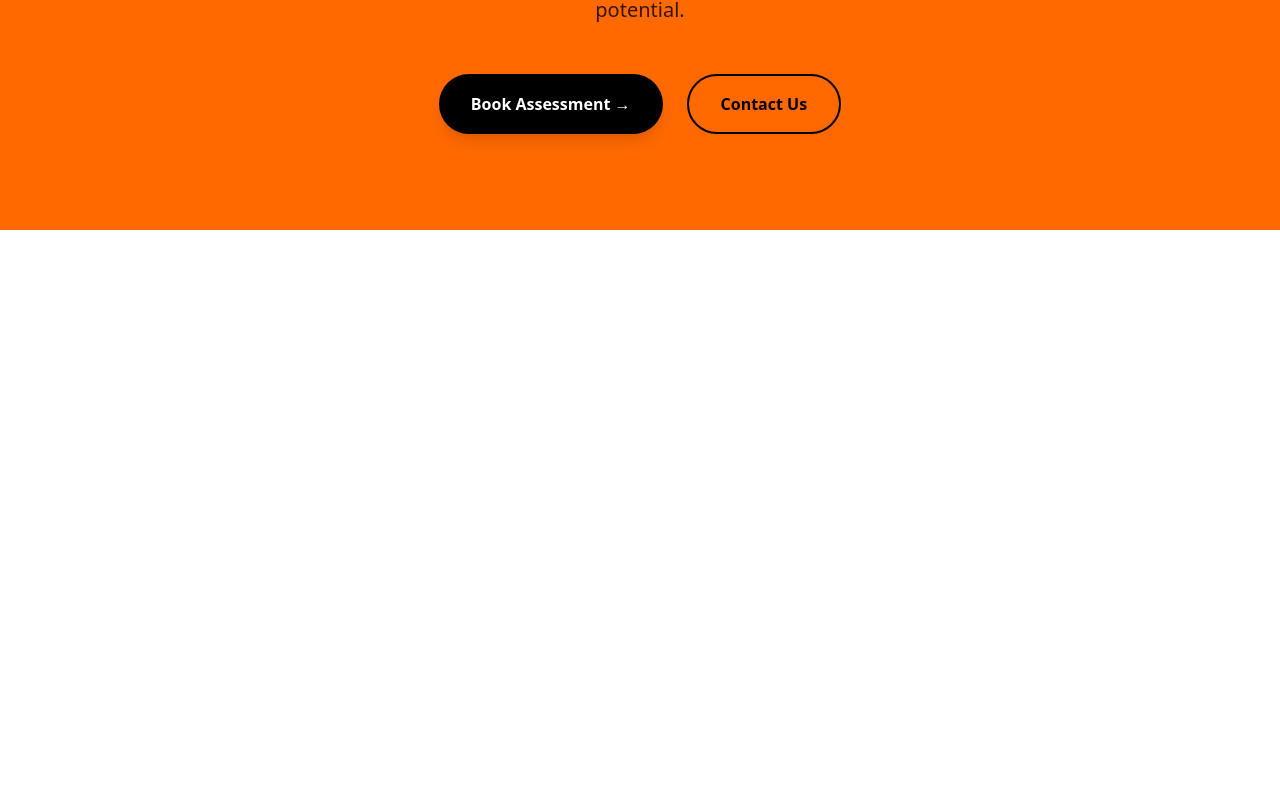
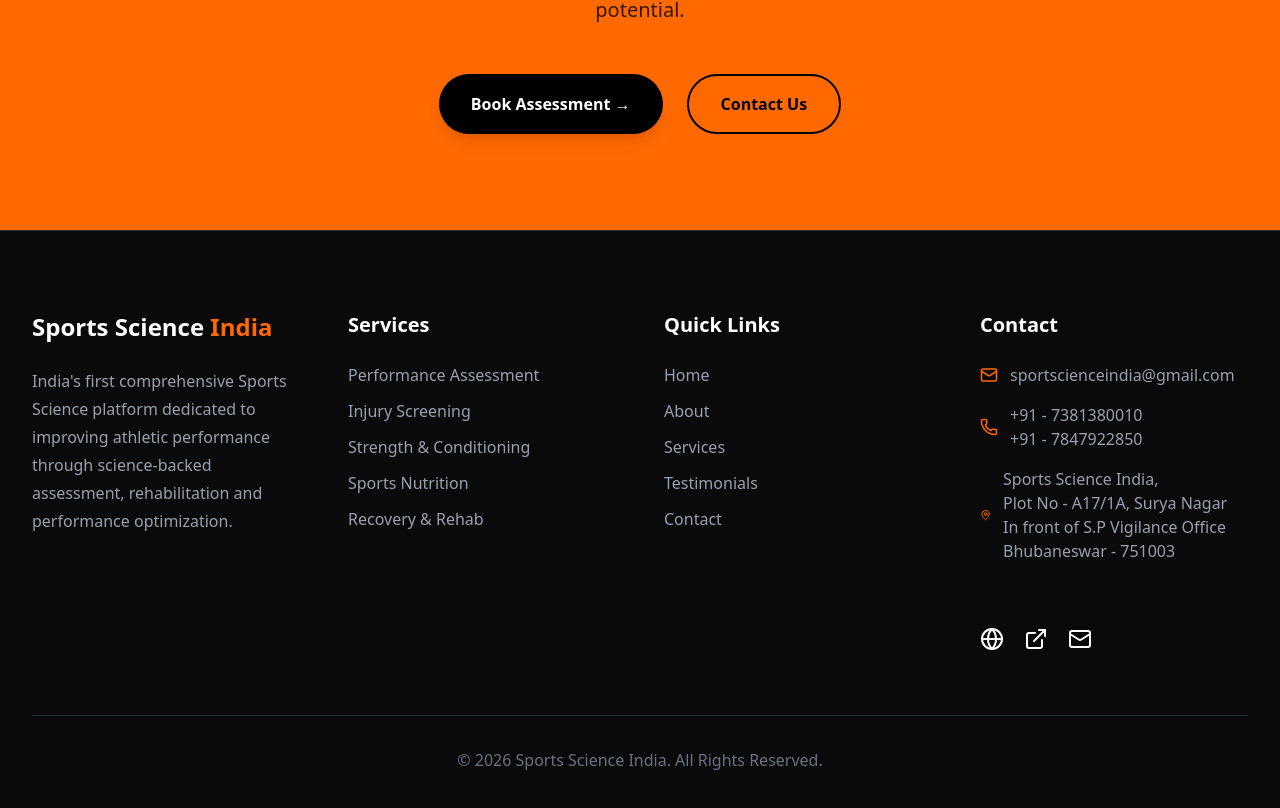
Before and after one commit to jayadevdotgit/sports-science-india-v2, a Next.js app: page / in a window 1280 px wide. Shown: the part 6800-7608 px from the top of the page. Before the commit the page ends 7030 px from the top, so only its background shows below. Built offline with nearby package versions, Linux system fonts and the light colour scheme.

Commit message:
Complete homepage with FAQ, CTA and Footer

```diff
--- a/app/page.tsx
+++ b/app/page.tsx
@@ -7,6 +7,7 @@ import Stats from "@/components/stats/Stats";
 import Testimonials from "@/components/testimonials/Testimonials";
 import FAQ from "@/components/faq/faq";
 import CTA from "@/components/cta/CTA";
+import Footer from "@/components/footer/Footer";
 
 export default function Home() {
   return (
@@ -20,6 +21,7 @@ export default function Home() {
       <Testimonials />
       <FAQ />
       <CTA />
+      <Footer />
     </>
   );
 }
--- /dev/null
+++ b/components/footer/Footer.tsx
@@ -0,0 +1,117 @@
+import Container from "@/components/ui/Container";
+import {
+  Mail,
+  Phone,
+  MapPin,
+  Globe,
+  ExternalLink,
+} from "lucide-react";
+
+export default function Footer() {
+  return (
+    <footer className="bg-[#0a0a0a] text-white pt-20 pb-10 border-t border-gray-800">
+      <Container>
+        <div className="grid md:grid-cols-4 gap-12">
+
+          {/* Company */}
+          <div>
+            <h2 className="text-2xl font-bold">
+              Sports Science
+              <span className="text-orange-500"> India</span>
+            </h2>
+
+            <p className="text-gray-400 mt-6 leading-7">
+              India's first comprehensive Sports Science platform
+              dedicated to improving athletic performance through
+              science-backed assessment, rehabilitation and
+              performance optimization.
+            </p>
+          </div>
+
+          {/* Services */}
+          <div>
+            <h3 className="text-xl font-semibold mb-6">
+              Services
+            </h3>
+
+            <ul className="space-y-3 text-gray-400">
+              <li>Performance Assessment</li>
+              <li>Injury Screening</li>
+              <li>Strength & Conditioning</li>
+              <li>Sports Nutrition</li>
+              <li>Recovery & Rehab</li>
+            </ul>
+          </div>
+
+          {/* Quick Links */}
+          <div>
+            <h3 className="text-xl font-semibold mb-6">
+              Quick Links
+            </h3>
+
+            <ul className="space-y-3 text-gray-400">
+              <li>Home</li>
+              <li>About</li>
+              <li>Services</li>
+              <li>Testimonials</li>
+              <li>Contact</li>
+            </ul>
+          </div>
+
+          {/* Contact */}
+          <div>
+            <h3 className="text-xl font-semibold mb-6">
+              Contact
+            </h3>
+
+            <div className="space-y-4 text-gray-400">
+
+              <div className="flex items-center gap-3">
+                <Mail size={18} className="text-orange-500" />
+                sportscienceindia@gmail.com
+              </div>
+
+              <div className="flex items-center gap-3">
+                <Phone size={18} className="text-orange-500" />
+                +91 - 7381380010
+                <br />
+                +91 - 7847922850
+              </div>
+
+              <div className="flex items-center gap-3">
+                <MapPin size={18} className="text-orange-500" />
+                Sports Science India,
+                <br />
+                Plot No - A17/1A, Surya Nagar
+                <br />
+                In front of S.P Vigilance Office Bhubaneswar - 751003
+              </div>
+
+            </div>
+
+            <div className="flex gap-5 mt-8">
+
+              <div className="flex gap-5 mt-8">
+
+            <Globe className="cursor-pointer hover:text-orange-500 transition" />
+
+            <ExternalLink className="cursor-pointer hover:text-orange-500 transition" />
+
+            <Mail className="cursor-pointer hover:text-orange-500 transition" />
+
+           </div>
+
+            </div>
+
+          </div>
+
+        </div>
+
+        <div className="border-t border-gray-800 mt-16 pt-8 text-center text-gray-500">
+          © 2026 Sports Science India. All Rights Reserved.
+        </div>
+
+      </Container>
+    </footer>
+  );
+}
```
